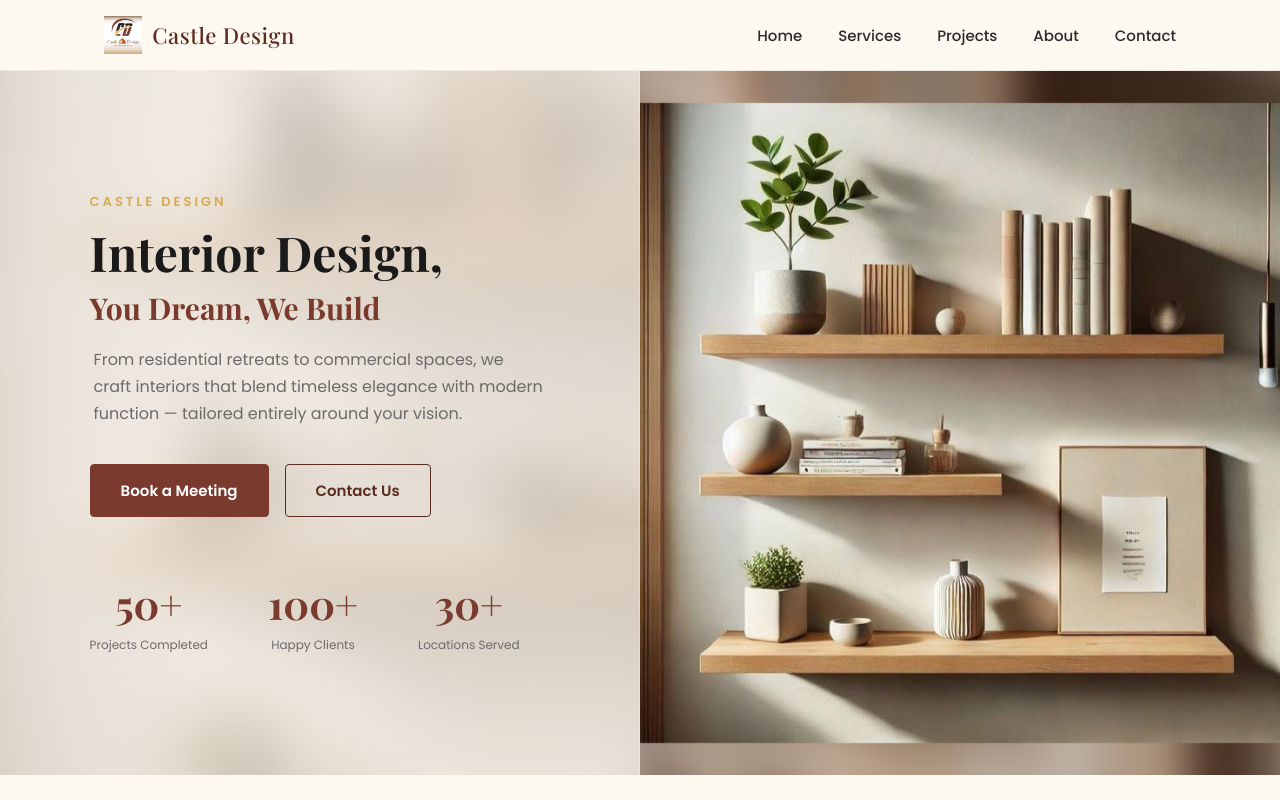
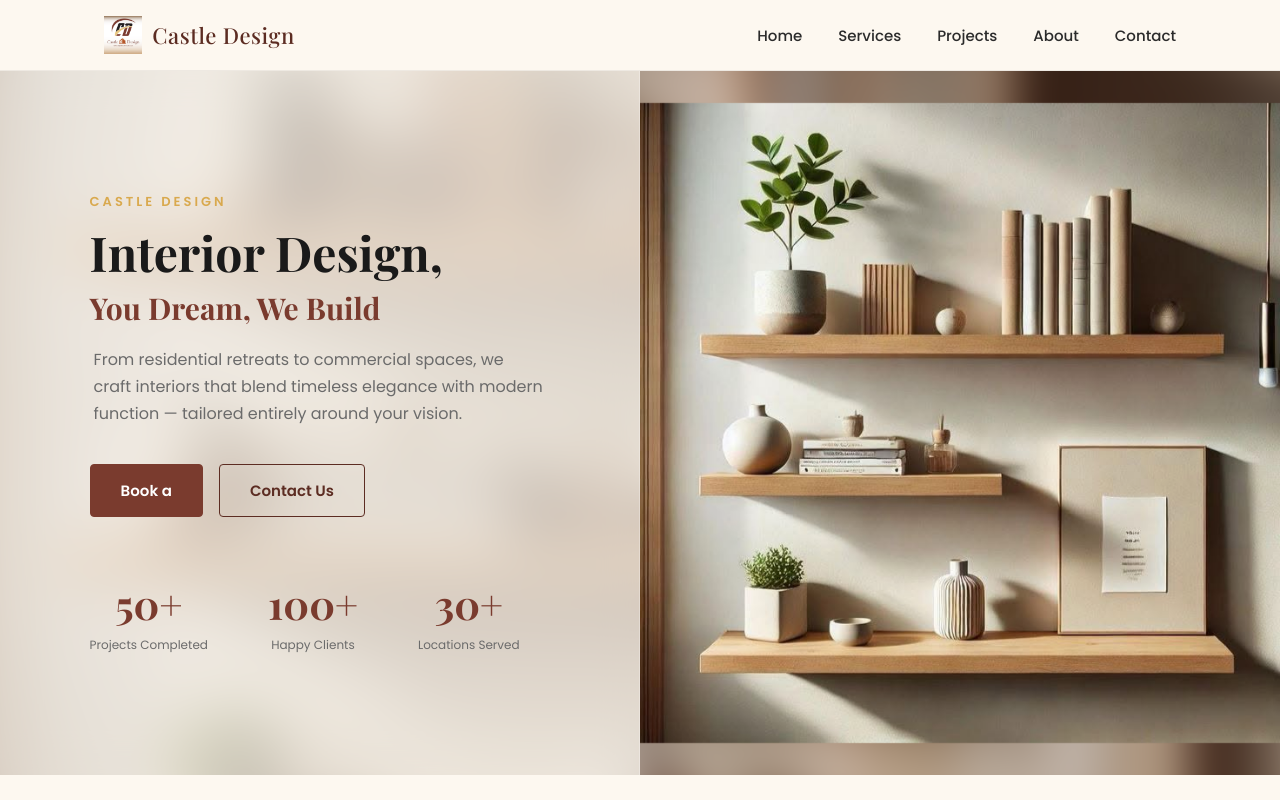
Before and after one commit to raiyan-noob/Castle-design, a React (Vite) app: page / in a window 1280 px wide. Shown: the top 800 px of the page. Built offline with nearby package versions, Linux system fonts and the light colour scheme.

Commit message:
testing vercel

```diff
--- a/src/components/home/Hero.jsx
+++ b/src/components/home/Hero.jsx
@@ -73,7 +73,7 @@ export default function Hero() {
             rel="noopener noreferrer"
             className="hero__btn hero__btn--primary"
           >
-            Book a Meeting
+            Book a
           </a>
           <Link to="/contact" className="hero__btn hero__btn--secondary">
             Contact Us
```
